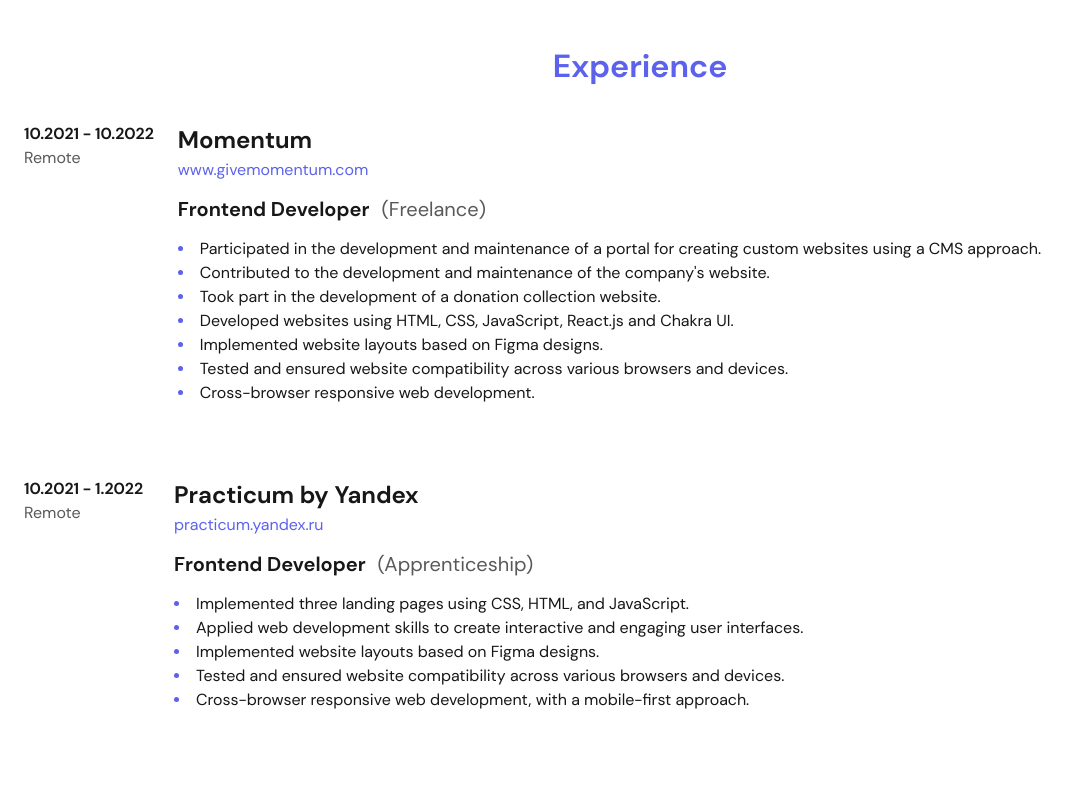
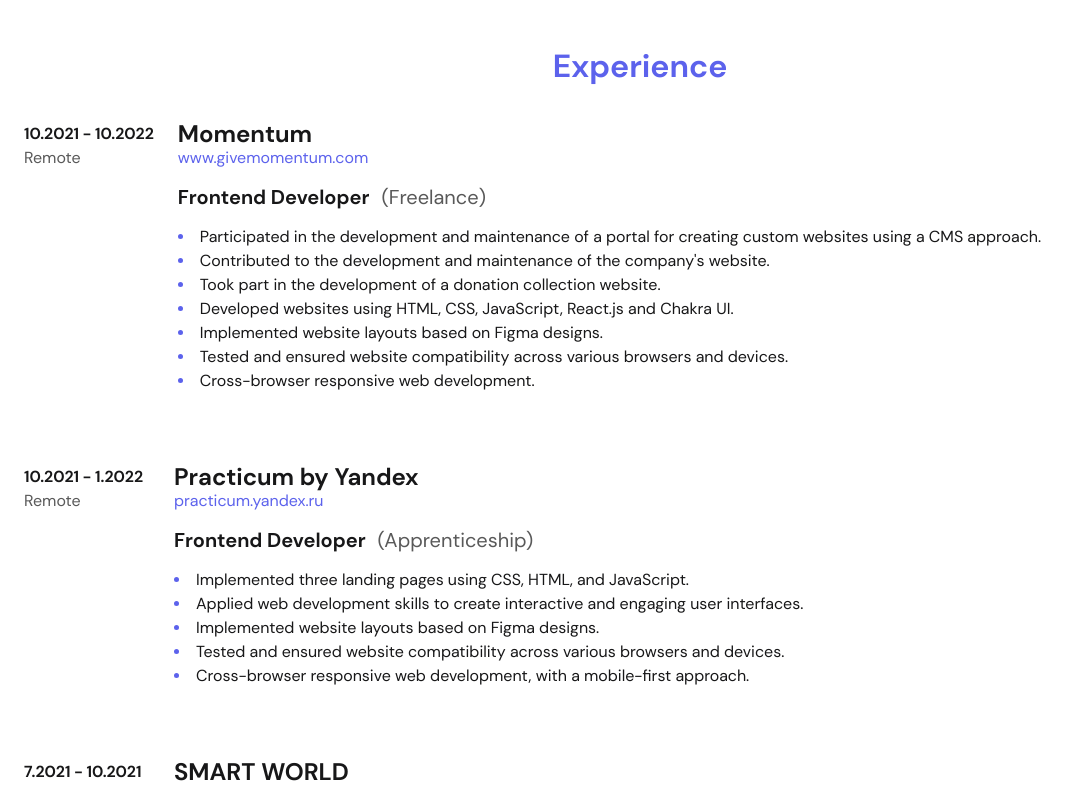
Before and after one commit to sofi-bel/personal-website, a React (Vite) app: page / in a window 1280 px wide. Shown: the part 1780-2567 px from the top of the page, without its empty margins (0-1080 px from the left). Built offline with nearby package versions, Linux system fonts and the light colour scheme.

Commit message:
change line-height

```diff
--- a/src/components/experience/style.scss
+++ b/src/components/experience/style.scss
@@ -56,6 +56,10 @@
     color: var(--light-grey);
   }
 
+  &__company-name {
+    line-height: 1;
+  }
+
   &__link {
     width: 100%;
   }
```
